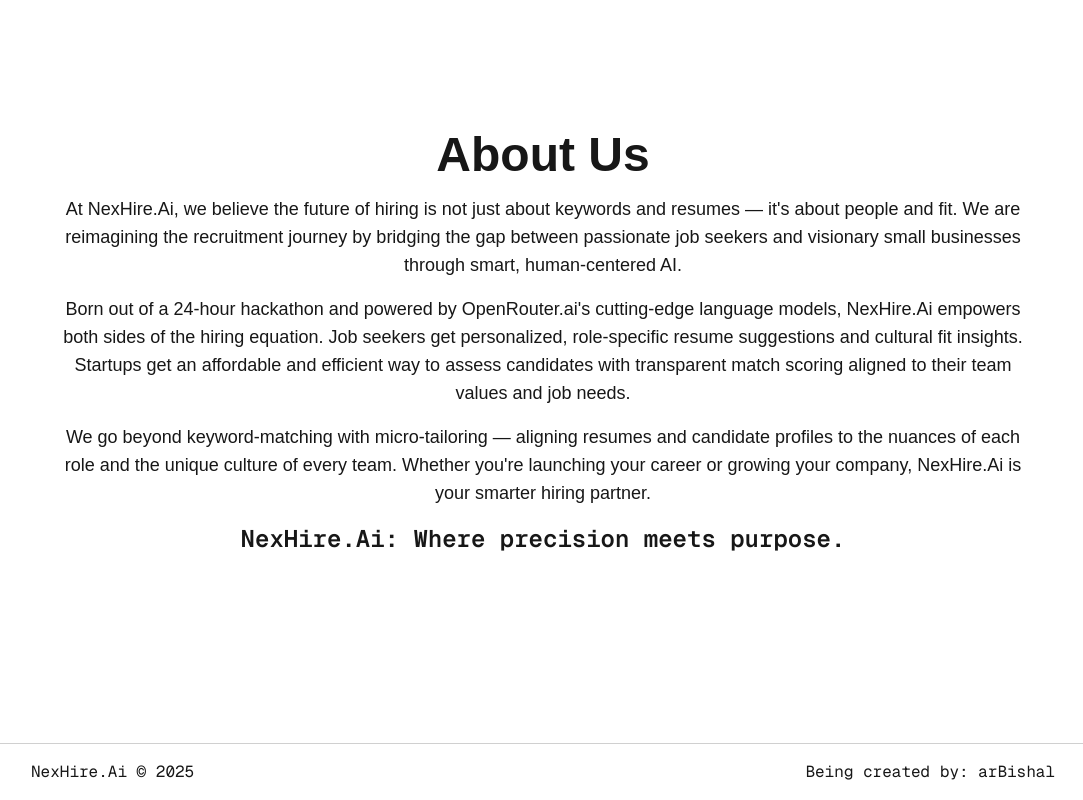
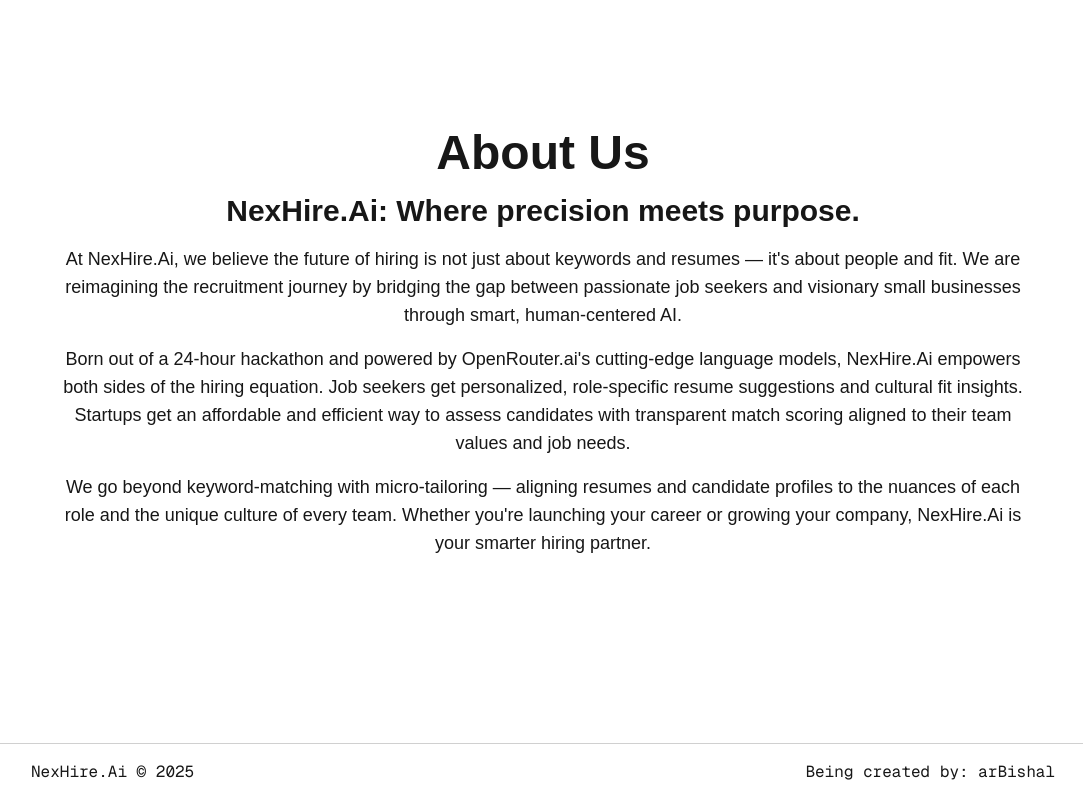
Before and after one commit to arBishal/NexHire.Ai, a Next.js app: page / in a window 1280 px wide. Shown: the part 1851-2651 px from the top of the page, without its empty margins (97-1180 px from the left). Built offline with nearby package versions, Linux system fonts and the light colour scheme.

Commit message:
chore: change about us section

```diff
--- a/components/landing-sections/about.jsx
+++ b/components/landing-sections/about.jsx
@@ -4,12 +4,17 @@
       id="about"
       className="max-w-5xl min-h-screen flex flex-col gap-4 px-6 py-24 justify-center items-center max-w-3xl text-justify sm:text-center"
     >
-        <h2 className="text-4xl sm:text-5xl font-extrabold text-center">About Us</h2>
+      <h2 className="text-4xl sm:text-5xl font-extrabold text-center">
+        About Us
+      </h2>
+      <h3 className="text-2xl sm:text-3xl font-semibold text-center">
+        NexHire.Ai: Where precision meets purpose.
+      </h3>
       <p className="text-base sm:text-lg font-light">
         At NexHire.Ai, we believe the future of hiring is not just about
-          keywords and resumes — it's about people and fit. We are reimagining
-          the recruitment journey by bridging the gap between passionate job
-          seekers and visionary small businesses through smart, human-centered AI.
+        keywords and resumes — it's about people and fit. We are reimagining the
+        recruitment journey by bridging the gap between passionate job seekers
+        and visionary small businesses through smart, human-centered AI.
       </p>
       <p className="text-base sm:text-lg font-light">
         Born out of a 24-hour hackathon and powered by OpenRouter.ai's
@@ -25,9 +30,6 @@
         culture of every team. Whether you're launching your career or growing
         your company, NexHire.Ai is your smarter hiring partner.
       </p>
-        <h4 className="text-2xl font-semibold text-center font-mono">
-          NexHire.Ai: Where precision meets purpose.
-        </h4>
     </section>
   );
 }
```
Lines whose indentation alone changed are shown as unchanged.
